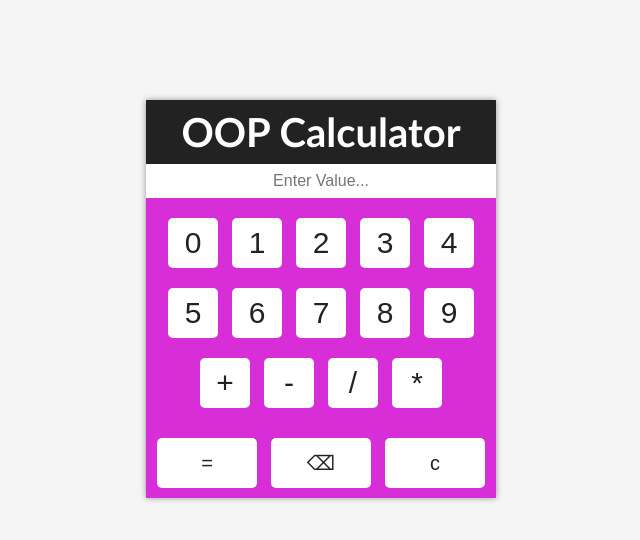
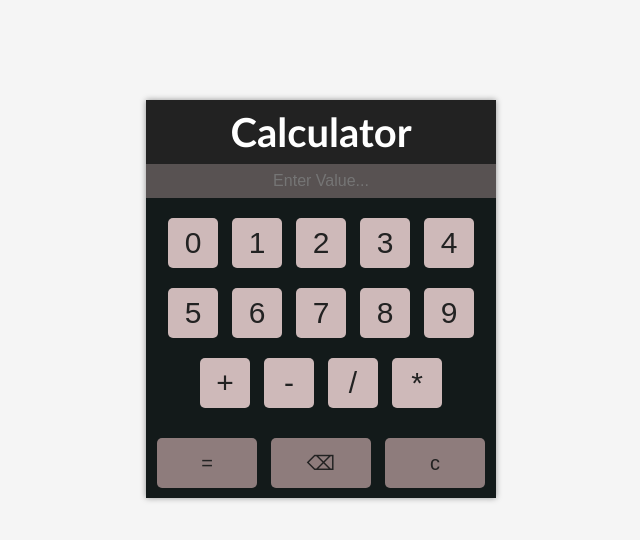
Before and after one commit to I-Clarisse/OOP_calculator, a plain HTML site: page index.html in a window 1280 px wide. Shown: the whole page, without its empty margins (319-959 px from the left). Drawn offline with Linux system fonts and the light colour scheme.

Commit message:
edit():styling

```diff
--- a/index.css
+++ b/index.css
@@ -16,7 +16,7 @@ html,body{
     padding:0;
     margin:100px auto;
     text-align:center;
-    background:#d82ed8;
+    background:#131a1a;
     box-shadow:0px 0px 6px 0px #0006;
     }
     .calsi h1{
@@ -42,7 +42,7 @@ html,body{
     color:#222;
     outline:none;
     border:none;
-    background:white;
+    background:rgb(88, 82, 82);
     }
     .btns{
     position:relative;
@@ -58,7 +58,7 @@ html,body{
     color:#222;
     vertical-align:middle;
     border-radius:5px;
-    background:white;
+    background:rgb(206, 185, 185);
     margin:10px 5px;
     display:inline-block;
     }
@@ -71,7 +71,7 @@ html,body{
     color:#222;
     border-radius:5px;
     vertical-align:middle;
-    background:white;
+    background:rgb(142, 124, 124);
     margin:10px 5px;
     display:inline-block;
     }
--- a/index.html
+++ b/index.html
@@ -8,7 +8,7 @@
   <body>
     <div class="cont">
       <div class="calsi">
-        <h1>OOP Calculator</h1>
+        <h1>Calculator</h1>
         <input type="text" id="inp" placeholder="Enter Value..." readonly="" />
         <div class="btns">
           <button onclick="AT_add(0)">0</button>
```
Also changed, not shown: 1 other file.
